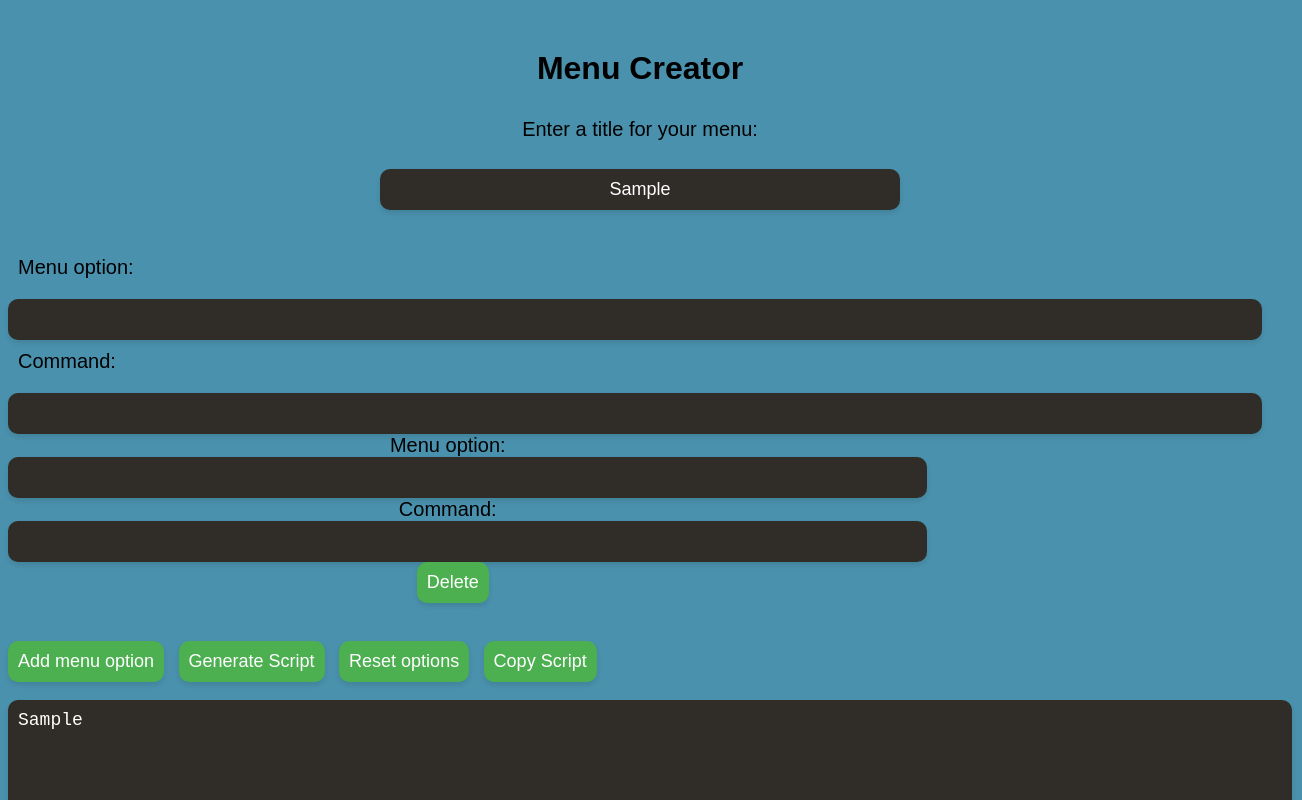
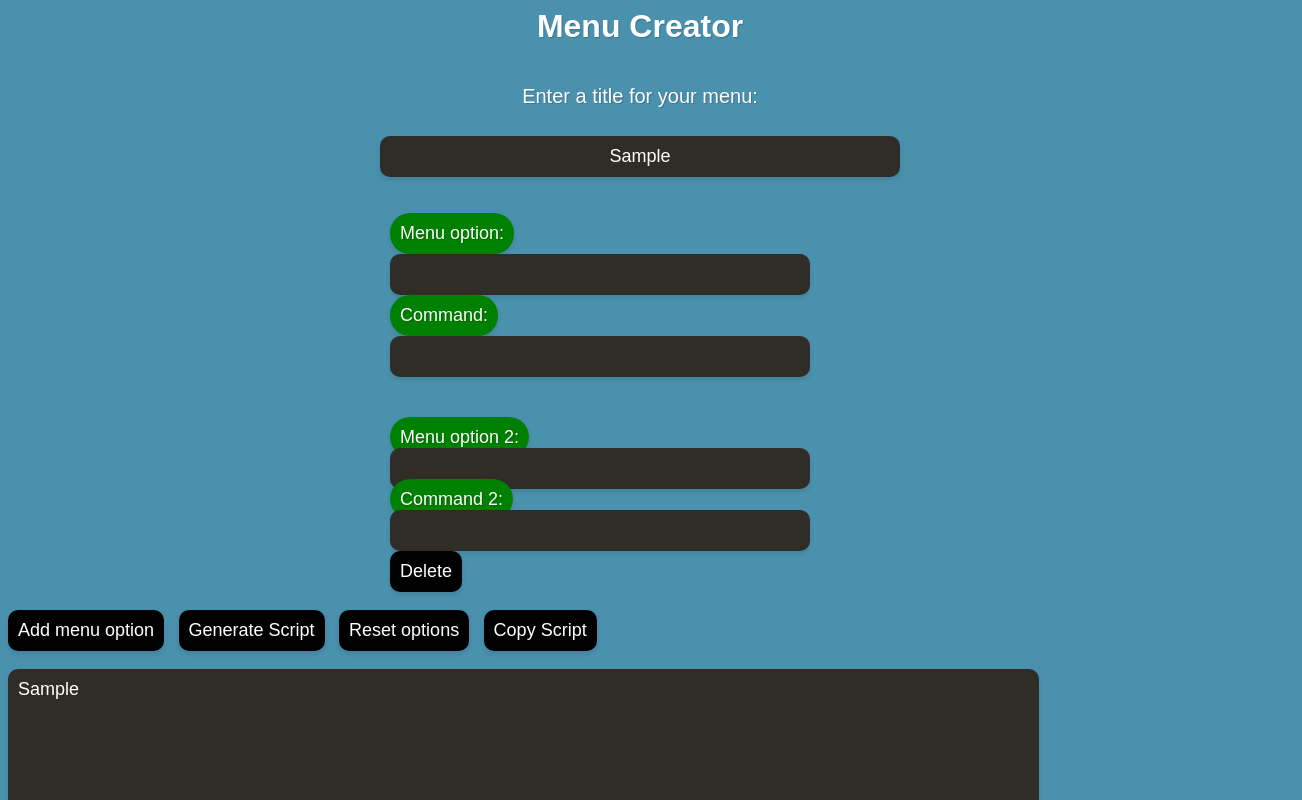
Before and after one commit to AIMadeScripts/websitemenucreator, a plain HTML site: page index.html in a window 1280 px wide. Both pictures are taken after typing "Sample", "Sample", "Sample", "Sample" into the empty fields and a click on the button "Add menu option". Shown: the top 800 px of the page, 1302 px wide, since content can reach past the window. Drawn offline with nearby package versions, Linux system fonts and the light colour scheme.

Commit message:
Update index.html

```diff
--- a/index.html
+++ b/index.html
@@ -1,10 +1,13 @@
 <!DOCTYPE html>
 <html>
   <head>
-       <link rel="stylesheet" href="https://cdn.jsdelivr.net/npm/prismjs@1.28.0/themes/prism.css">
+    <link
+      rel="stylesheet"
+      href="https://cdn.jsdelivr.net/npm/prismjs@1.28.0/themes/prism.css"
+    />
     <script src="https://cdn.jsdelivr.net/npm/prismjs@1.28.0/prism.js"></script>
     <title>Menu Creator</title>
-    <meta charset="UTF-8">
+    <meta charset="UTF-8" />
     <style>
       body {
         font-family: Arial, sans-serif;
@@ -14,7 +17,10 @@ body {
       h1 {
         text-align: center;
         font-size: 32px;
-  margin-top: 50px;
+        margin-top: 0;
+        margin-bottom: 30px;
+        color: white;
+        text-shadow: 1px 1px 1px rgba(0, 0, 0, 0.2);
       }
 
       label {
@@ -22,39 +28,46 @@ label {
         text-align: center;
         margin-bottom: 10px;
         padding: 10px;
+        color: white;
+        text-shadow: 1px 1px 1px rgba(0, 0, 0, 0.2);
       }
 
       label[for="title"],
-input[type="text"][id="title"] {
+      input[type="text"][id="title"],
+      #menu-options {
         display: block;
         margin: 0 auto;
         max-width: 500px;
       }
 
-input[type=text] {
-  padding: 10px;
+      input[type=text],
+      #menu-options label {
         text-align: center;
         font-size: 18px;
-  border-radius: 10px;
         border: none;
-  margin-right: 10px;
-  width: 250px;
         box-shadow: 0px 3px 5px rgba(0, 0, 0, 0.1);
+        background-color: #e9e9e9;
       }
 
       #menu-options {
         display: flex;
         flex-wrap: wrap;
-  text-align: center;
-  margin-bottom: 20px;
+        margin-bottom: 00px;
       }
 
       #menu-options label {
-  margin-right: 20px;
+        background-color: green;
+        padding: 10px;
+        margin-right: 30px;
+        border-radius: 20px;
+        margin-bottom: 0px;
+      }
+      .new-option {
+        margin-top: 50px;
       }
 
       button {
-  background-color: #4CAF50;
+        background-color: #000000;
         border: none;
         color: white;
         padding: 10px;
@@ -73,19 +86,20 @@ button:hover {
 
       textarea,
       input[type="text"] {
-  background-color: #302c27;
         color: #fff;
         padding: 10px;
         font-size: 18px;
         border-radius: 10px;
         border: none;
         margin-right: 10px;
-  width: 100%;
+        width: 80%;
         box-shadow: 0px 3px 5px rgba(0, 0, 0, 0.1);
+        background-color: #302c27;
       }
 
       textarea {
-  height: 400px;
+      height: 700px;
+      font-family: 'Arial', sans-serif;
       }
     </style>
   </head>
@@ -105,8 +119,8 @@ textarea {
     <button onclick="copyScript()">Copy Script</button><br><br>
     <form id="menu-form">
       <textarea id="script" class="textarea" rows="20" cols="80"></textarea>
+
     </form>
-
     <script>
       var optionCount = 0;
       var options = [];
@@ -117,17 +131,23 @@ textarea {
         document.execCommand("copy");
       }
 
+      var menuOptionNumber = 1;
+
       function addOption() {
         optionCount++;
+        menuOptionNumber++;
         var optionName = document.getElementById("option").value;
         var command = document.getElementById("command").value;
         options.push({ name: optionName, command: command });
         var optionDiv = document.createElement("div");
         optionDiv.setAttribute("id", "optionDiv" + optionCount);
+        // Update the optionDiv.innerHTML to include the menuOptionNumber variable
         optionDiv.innerHTML =
           '<label for="option' +
           optionCount +
-          '">Menu option:</label>' +
+          '">Menu option ' +
+          menuOptionNumber +
+          ':</label>' +
           '<input type="text" id="option' +
           optionCount +
           '" name="option' +
@@ -135,7 +155,9 @@ textarea {
           '">' +
           '<label for="command' +
           optionCount +
-          '">Command:</label>' +
+          '">Command ' +
+          menuOptionNumber +
+          ':</label>' +
           '<input type="text" id="command' +
           optionCount +
           '" name="command' +
@@ -147,7 +169,7 @@ textarea {
           optionCount +
           ')">Delete</button>';
         var optionContainer = document.createElement("div");
-        optionContainer.classList.add("option-container");
+        optionContainer.classList.add("option-container", "new-option");
         optionContainer.appendChild(optionDiv);
         document.getElementById("menu-options").appendChild(optionContainer);
         document.getElementById("option").value = "";
@@ -285,6 +307,7 @@ textarea {
             global ${match}
             ${match} = input('Enter a new ${match}:')
             input('Press enter to return to menu...')
+
         `;
             if (index !== uniqueMatches.length - 1) {
               script += '\n';
```
Lines whose indentation alone changed are shown as unchanged.
